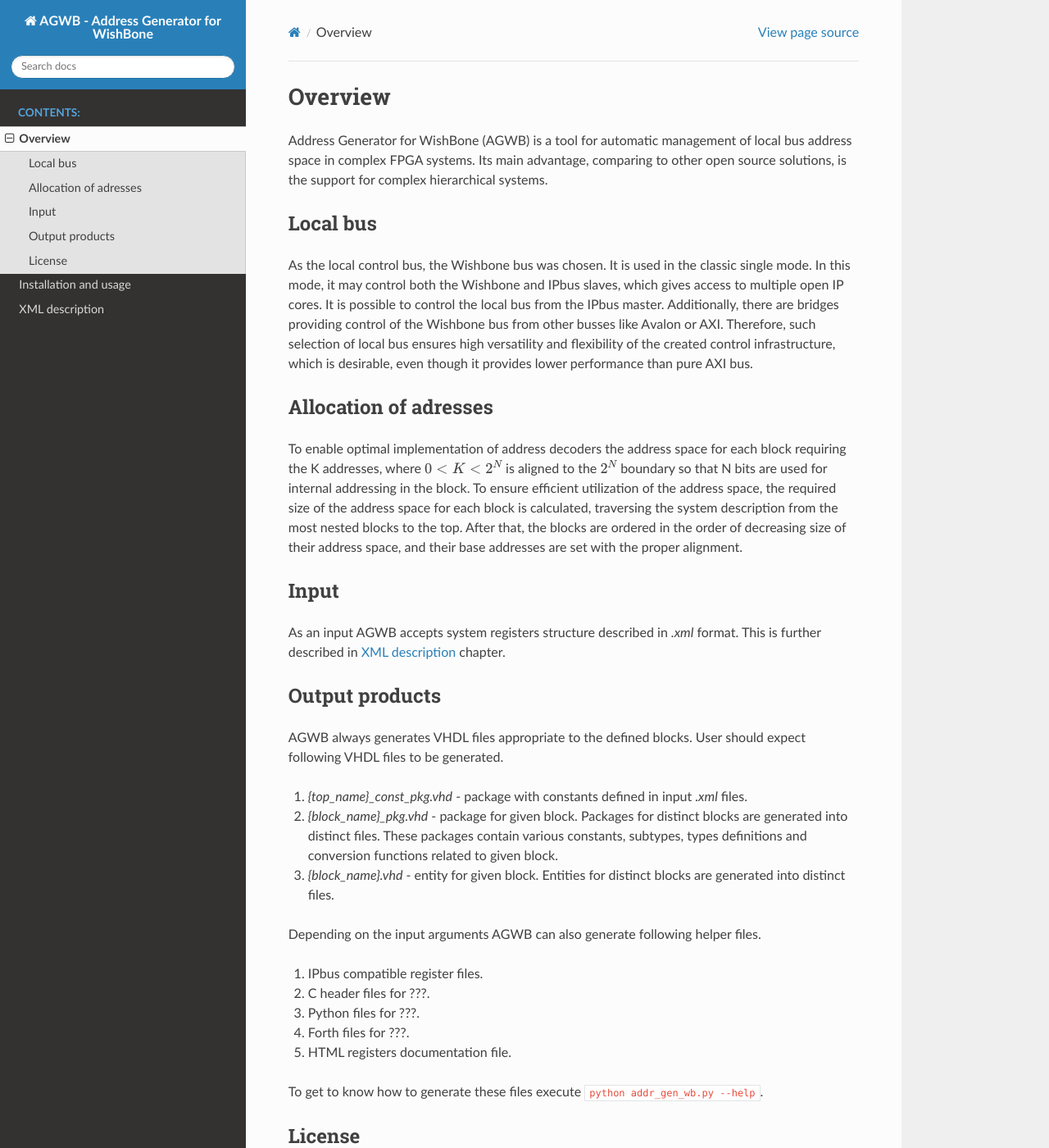
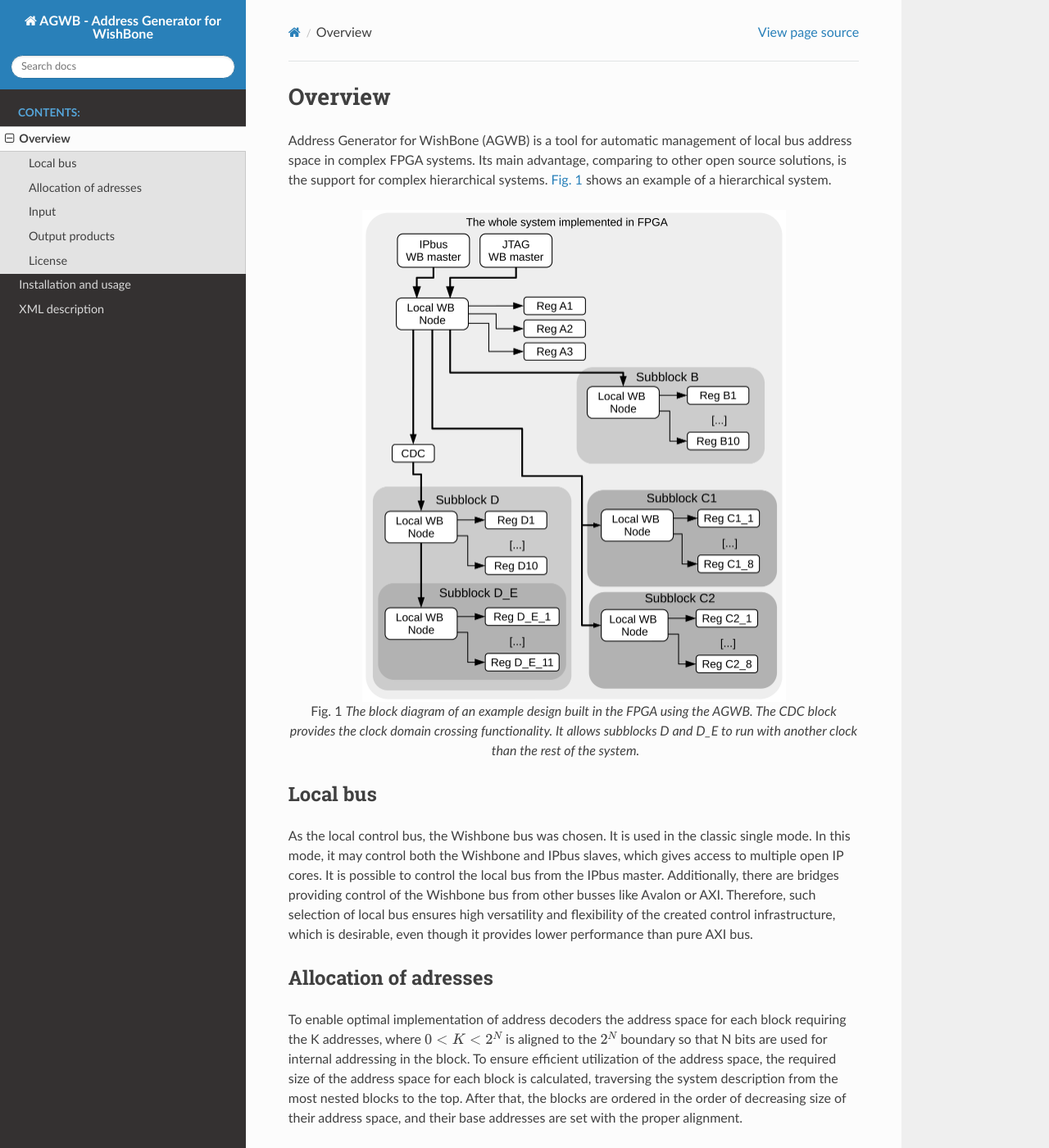
Before and after one commit to wzab/agwb, a Sphinx documentation site: the page built from doc/overview.rst, in a window 1280 px wide and 1400 px high. Shown: the whole window at 82% size. Built offline with Sphinx 7.4.7 and the Read the Docs theme 2.0.0, drawn with Linux system fonts in a browser that asks for light colours.

Commit message:
Update docs.

```diff
--- a/doc/conf.py
+++ b/doc/conf.py
@@ -48,6 +48,7 @@
 #
 import sphinx_rtd_theme
 html_theme = 'sphinx_rtd_theme'
+numfig = True
 
 # Add any paths that contain custom static files (such as style sheets) here,
 # relative to this directory. They are copied after the builtin static files,
--- a/doc/overview.rst
+++ b/doc/overview.rst
@@ -3,6 +3,17 @@
 
 Address Generator for WishBone (AGWB) is a tool for automatic management of local bus address space in complex FPGA systems.
 Its main advantage, comparing to other open source solutions, is the support for complex hierarchical systems.
+:numref:`fig_example_hierarchical_system` shows an example of a hierarchical system.
+
+.. figure:: images/example_hierarchical_system.png
+   :name: fig_example_hierarchical_system
+   :alt: Example of a hierarchical system.
+   :align: center
+   :scale: 50
+
+   The block diagram of an example design built in the FPGA using the AGWB.
+   The CDC block provides the clock domain crossing functionality.
+   It allows subblocks D and D_E to run with another clock than the rest of the system.
 
 Local bus
 #########
```
Also changed, not shown: doc/images/example_hierarchical_system.png (added).
